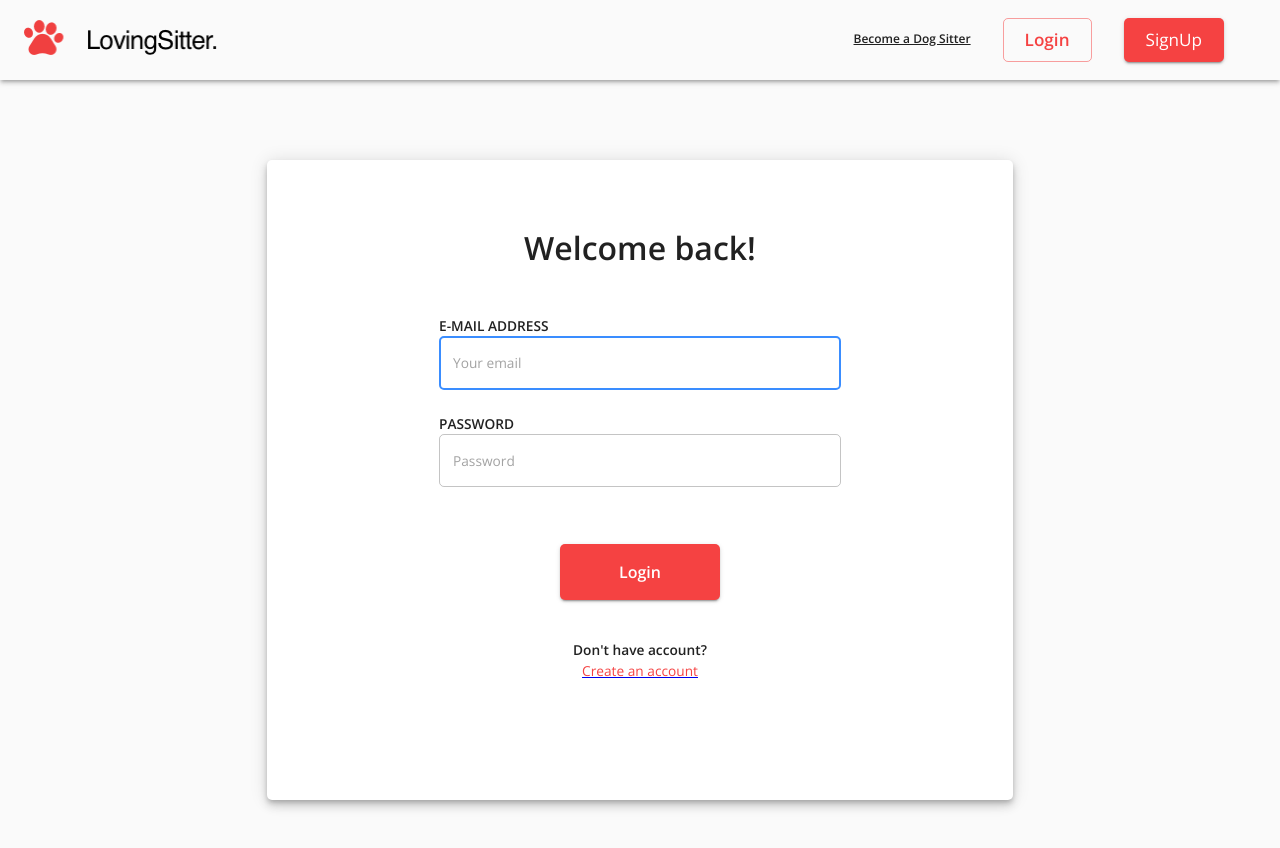
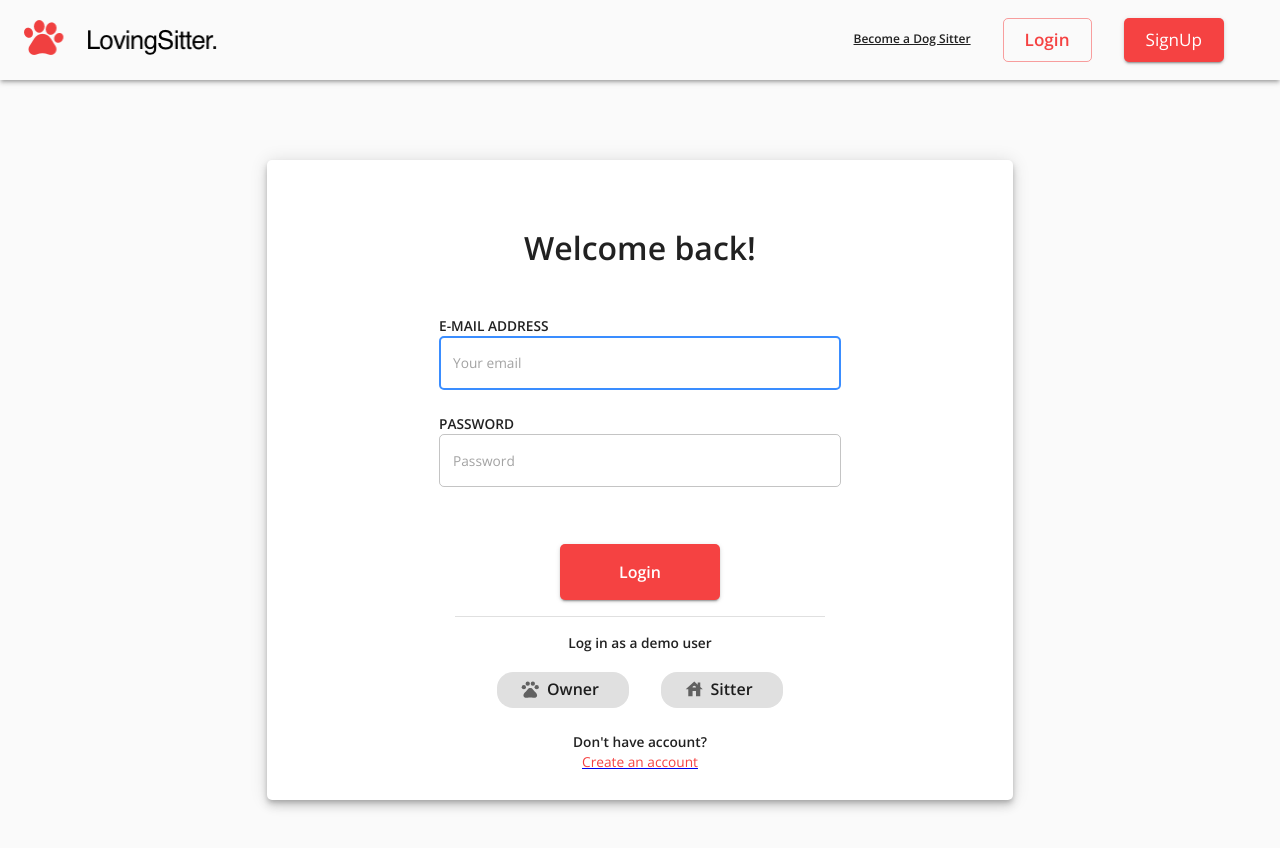
Before and after one commit to hatchways/team-scallops, a React (Create React App) app in the folder client/: page /login in a window 1280 px wide. Shown: the top 848 px of the page. Built offline with nearby package versions, Linux system fonts and the light colour scheme; no server answers.

Commit message:
Include Demo component and populate form for the user to signup/login

```diff
--- a/client/src/pages/Login/LoginForm/LoginForm.tsx
+++ b/client/src/pages/Login/LoginForm/LoginForm.tsx
@@ -1,3 +1,4 @@
+import { useState } from 'react';
 import Button from '@material-ui/core/Button';
 import TextField from '@material-ui/core/TextField';
 import Box from '@material-ui/core/Box';
@@ -7,6 +8,7 @@ import Typography from '@material-ui/core/Typography';
 import useStyles from './useStyles';
 import { CircularProgress, InputLabel } from '@material-ui/core';
 import { NavLink } from 'react-router-dom';
+import Demo from '../../../components/DemoSelect/DemoSelect';
 
 interface Props {
   handleSubmit: (
@@ -30,11 +32,18 @@ interface Props {
 export default function Login({ handleSubmit }: Props): JSX.Element {
   const classes = useStyles();
 
+  const [demoUser, setDemoUser] = useState<Record<string, string> | undefined>();
+
+  function getDemoUser({ username, email, password }: { username: string; email: string; password: string }) {
+    setDemoUser({ username, email, password });
+  }
+
   return (
     <Formik
+      enableReinitialize={true}
       initialValues={{
-        email: '',
-        password: '',
+        email: demoUser?.email ?? '',
+        password: demoUser?.password ?? '',
       }}
       validationSchema={Yup.object().shape({
         email: Yup.string().required('Email is required').email('Email is not valid'),
@@ -100,6 +109,7 @@ export default function Login({ handleSubmit }: Props): JSX.Element {
             <Button type="submit" size="large" variant="contained" color="secondary" className={classes.submit}>
               {isSubmitting ? <CircularProgress className={classes.circleColor} /> : 'Login'}
             </Button>
+            <Demo label={'Log in as a demo user'} user={getDemoUser} />
           </Box>
           <Box mt={3} textAlign="center" alignItems="center" justifyContent="center">
             <Typography className={classes.boldText}> {"Don't have account? "}</Typography>
--- a/client/src/pages/SignUp/SignUpForm/SignUpForm.tsx
+++ b/client/src/pages/SignUp/SignUpForm/SignUpForm.tsx
@@ -1,3 +1,4 @@
+import { useState } from 'react';
 import Button from '@material-ui/core/Button';
 import TextField from '@material-ui/core/TextField';
 import Box from '@material-ui/core/Box';
@@ -7,6 +8,7 @@ import Typography from '@material-ui/core/Typography';
 import useStyles from './useStyles';
 import { CircularProgress, InputLabel } from '@material-ui/core';
 import { NavLink } from 'react-router-dom';
+import Demo from '../../../components/DemoSelect/DemoSelect';
 
 interface Props {
   handleSubmit: (
@@ -33,12 +35,19 @@ interface Props {
 const SignUpForm = ({ handleSubmit }: Props): JSX.Element => {
   const classes = useStyles();
 
+  const [demoUser, setDemoUser] = useState<Record<string, string> | undefined>();
+
+  function getDemoUser({ username, email, password }: { username: string; email: string; password: string }) {
+    setDemoUser({ username, email, password });
+  }
+
   return (
     <Formik
+      enableReinitialize={true}
       initialValues={{
-        email: '',
-        password: '',
-        username: '',
+        email: demoUser?.email ?? '',
+        password: demoUser?.password ?? '',
+        username: demoUser?.username ?? '',
       }}
       validationSchema={Yup.object().shape({
         username: Yup.string().required('Username is required').max(40, 'Username is too long'),
@@ -130,6 +139,7 @@ const SignUpForm = ({ handleSubmit }: Props): JSX.Element => {
             <Button type="submit" size="large" variant="contained" color="secondary" className={classes.submit}>
               {isSubmitting ? <CircularProgress className={classes.circleColor} /> : 'Create'}
             </Button>
+            <Demo label={'Sign up as a demo user'} user={getDemoUser} />
           </Box>
           <Box mt={3} display="flex" textAlign="center" alignItems="center" justifyContent="center">
             <Typography className={classes.boldText} color="textPrimary">
```
